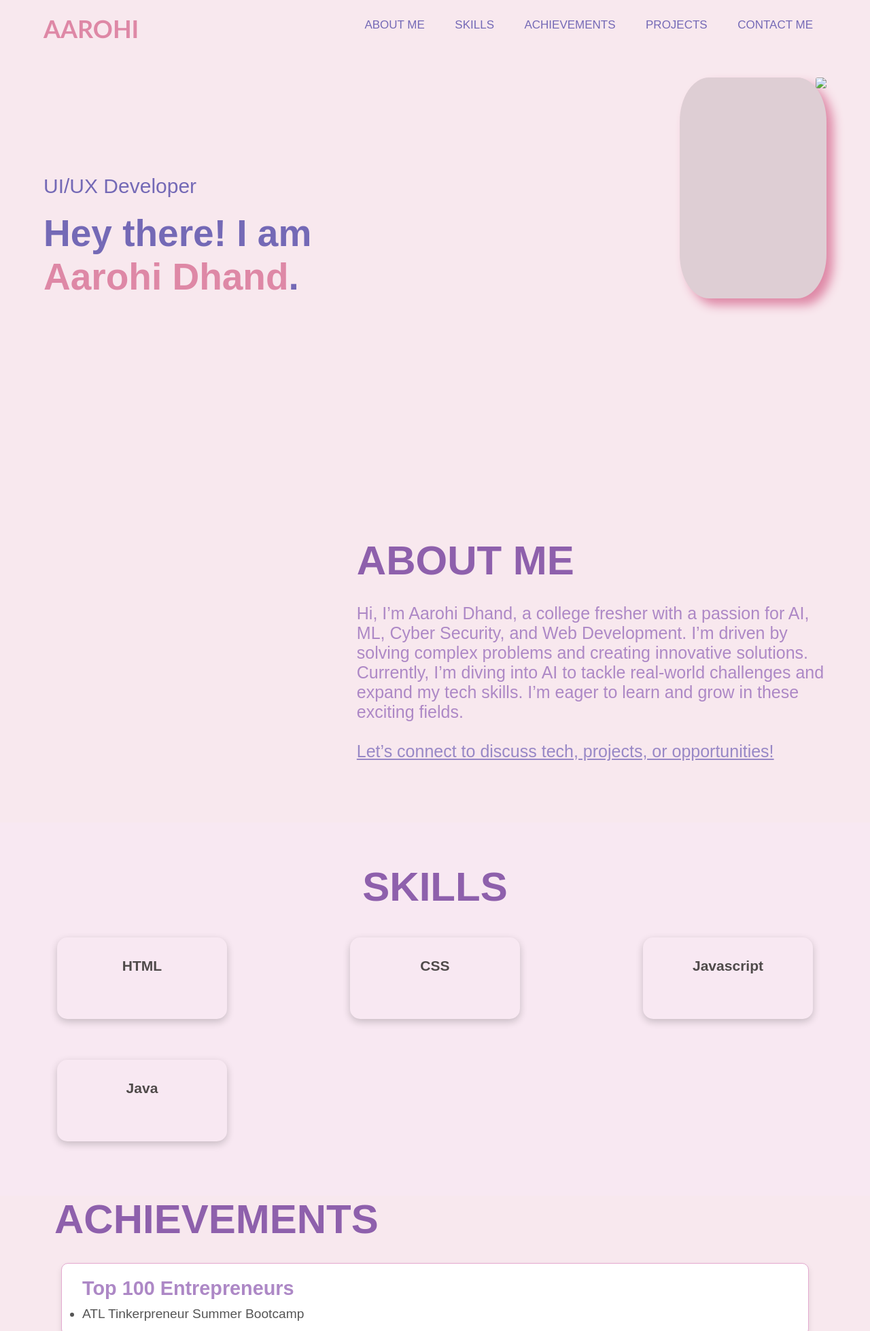
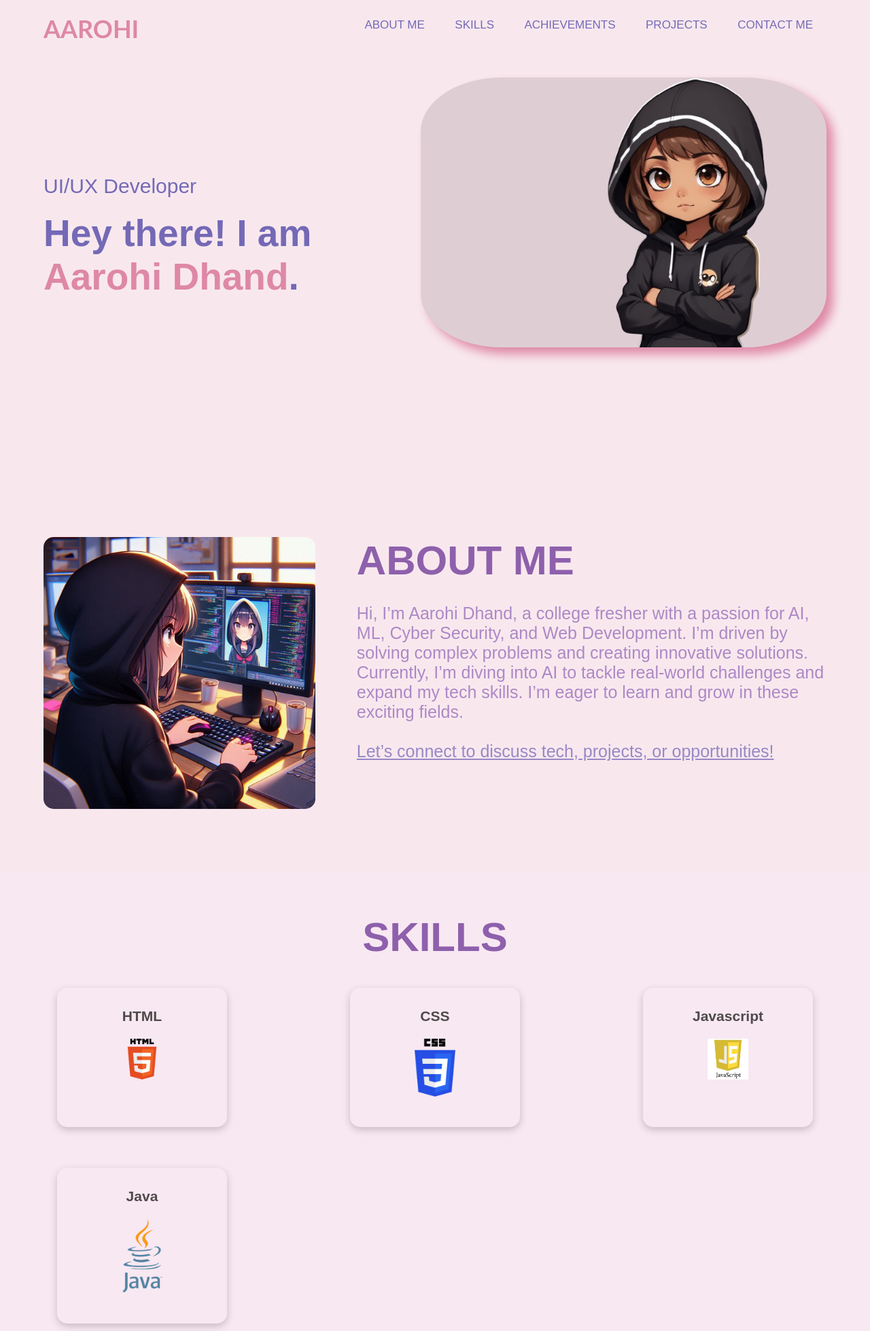
Before and after one commit to aarohidhand/my-portfolio, a plain HTML site: page index.html in a window 1280 px wide. Shown: the top 1958 px of the page at 68% size. Drawn offline with Linux system fonts and the light colour scheme.

Commit message:
Update index.html

```diff
--- a/index.html
+++ b/index.html
@@ -5,7 +5,6 @@
     <meta name="viewport" content="width=device-width, initial-scale=1.0">
     <link rel="stylesheet" href="style.css">
     <link rel="preconnect" href="https://fonts.googleapis.com">
-    <script src="portscript.js"></script>
     <title>AAROHI</title>
 </head>
 <body>
@@ -33,7 +32,7 @@
                     </h2>
                 </div>
                 <div class="image">
-                    <img src="images/indiangirl.png">
+                    <img src="html_images/indiangirl.png">
                 </div>
 
             </div>
@@ -45,7 +44,7 @@
         <div class="cont">
             <div class="row">
                 <div class="leftcol">
-                    <img src="images/girlwcomp.jpg" alt="">
+                    <img src="html_images/girlwcomp.jpg" alt="">
                 </div>
                 <div class="rightcol">
                     <h2 class="subtitle" >ABOUT ME</h2> <br>
@@ -63,19 +62,19 @@
             <div class="listskills">
                 <div class="skill">
                     <h3>HTML</h3><br>
-                    <img src="images/html5.png" alt="">
+                    <img src="html_images/html5.png" alt="">
                 </div>
                 <div class="skill">
                     <h3>CSS</h3> <br>
-                    <img src="images/CSS3.png" alt="">
+                    <img src="html_images/CSS3.png" alt="">
                 </div>
                 <div class="skill">
                     <h3>Javascript</h3> <br>
-                    <img src="images/js.jpeg" alt="">
+                    <img src="html_images/js.jpeg" alt="">
                 </div>
                 <div class="skill">
                     <h3>Java</h3> <br>
-                    <img src="images/java.png" alt="">
+                    <img src="html_images/java.png" alt="">
                 </div>
 
             </div>
@@ -123,7 +122,7 @@
         <div class="projects-grid">
             <div class="project">
                 <div class="projcont">
-                    <img src="images/echoai.jpg" alt="">
+                    <img src="html_images/echoai.jpg" alt="">
                     <h3>Echo AI</h3>
                     <p>Crafting intelligent systems that echo the whispers of the night, enhancing user experiences with advanced AI..</p>
                 </div>
@@ -131,7 +130,7 @@
             </div>
             <div class="project">
                 <div class="projcont">
-                    <img src="images/nnn.jpg" alt="">
+                    <img src="html_images/nnn.jpg" alt="">
                     <h3>Nocturne Neural Networks</h3>
                     <p>Harnessing the power of neural networks to illuminate the dark corners of our digital universe.</p>
                 </div>
@@ -139,7 +138,7 @@
             </div>
             <div class="project">
                 <div class="projcont">
-                    <img src="images/twilighttech.jpg" alt="">
+                    <img src="html_images/twilighttech.jpg" alt="">
                     <h3>Twilight Tech</h3>
                     <p>Developing innovative solutions at the intersection of night and technology, pushing the boundaries of what's possible.</p>
                 </div>
```
